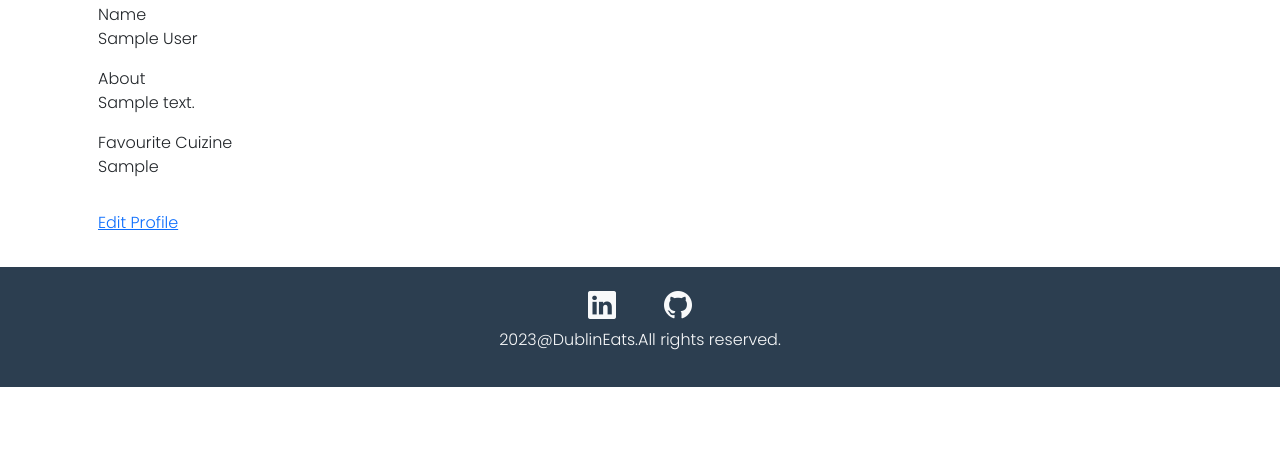
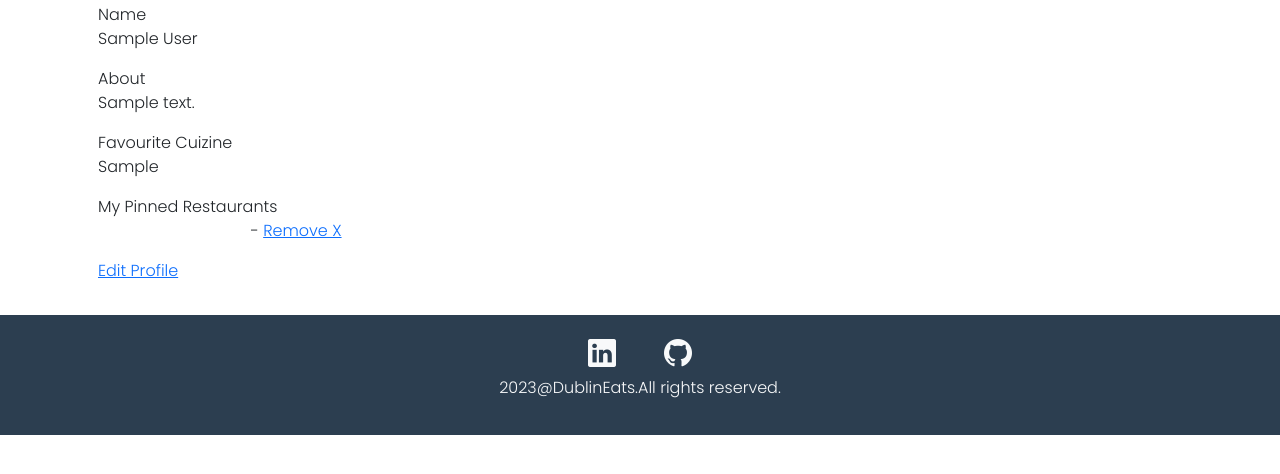
Before and after one commit to SooryaGeorge7/DublinEats, a Django app: page /profile/ in a window 1280 px wide. Shown: the part 262-736 px from the top of the page. Run offline with Django 3.2, Linux system fonts and the light colour scheme; a user stored in the database is signed in; tables that the repository leaves empty hold one stand-in row (values such as "Sample post"); some libraries are stand-ins or nearby versions.

Commit message:
Added functionalty to pin restaurants

```diff
--- a/restaurants/templates/restaurants/categories.html
+++ b/restaurants/templates/restaurants/categories.html
@@ -17,7 +17,7 @@
                         <h3 class="card-title">{{ restaurant.name }}</h3>
                         <p class="card-text"> {{ restaurant.address }}</p>
                         <a href="{{ restaurant.website_url }}" class="btn btn-primary"> website</a>
-                        <a href="#" class="btn btn-secondary position-absolute top-0 end-0"
+                        <a href="{% url 'to_visit' restaurant.place_id %}" class="btn btn-secondary position-absolute top-0 end-0"
                         target="_blank" rel="noopener" aria-label="Pin this restaurant"><i class="bi bi-pin-angle-fill"></i></a>
                         <a href="{% url 'review' restaurant.place_id %}" class="btn btn-secondary position-absolute top-0 start-0"
                         target="_blank" rel="noopener" aria-label="Rate this restaurant">Rate <i class="bi bi-star-fill"></i></a>
--- a/restaurants/urls.py
+++ b/restaurants/urls.py
@@ -39,4 +39,15 @@
         {"category": "all"},
         name="all-restaurants",
     ),
+    path(
+        "to_visit/<str:restaurant_id>/",
+        views.to_visit,
+        name="to_visit",
+    ),
+    path(
+        "remove_pin/<str:restaurant_id>/",
+        views.remove_pin,
+        name="remove_pin",
+    ),
+
 ]
--- a/users/templates/users/profile.html
+++ b/users/templates/users/profile.html
@@ -16,6 +16,20 @@
             {{ profile.about|safe }}
             <p class="mt-3"><span>Favourite Cuizine<br></span>{{ profile.fav_food }}</p>
 
+            <p class="mb-0"><span>My Pinned Restaurants<br></span></p>
+            {% if profile.pinned_restaurants.exists %}
+            {% for restaurant in profile.pinned_restaurants.all %}
+            <p class="mb-0"><a class="text-white"href="{% url restaurant.website_url %}"
+                aria-label="View {{ restaurant.name }} details">{{ restaurant.name }}</a>
+                {% if request.user == profile.user %} -
+                <span><a href="{% url 'remove_pin' restaurant_id=restaurant.RestaurantId %}"
+                aria-label="Remove {{ restaurant.name }} from pinned restaurants.">Remove X</a></span>
+                {% endif %}
+            </p>
+            {% endfor %}
+            {% else %}
+            <p>You don’t have any pinned restaurants</p>
+            {% endif %}
 
             <div class=" row">
                 <div class="col-12 col-lg-4 d-flex flex-wrap my-3">
```
Also changed, not shown: restaurants/views.py (+41 -2 lines).
